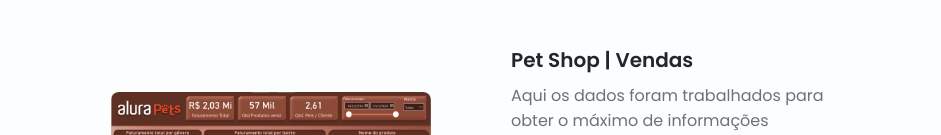
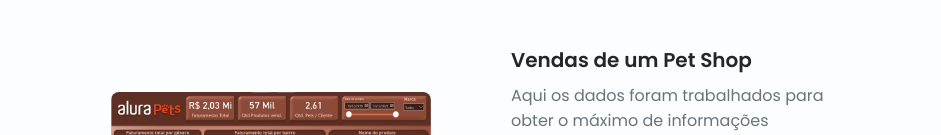
Before and after one commit to renangueds/portfolio, a plain HTML site: page index.html in a window 1280 px wide. Shown: the part 2477-2612 px from the top of the page, without its empty margins (169-1110 px from the left). Drawn offline with nearby package versions, Linux system fonts and the light colour scheme.

Commit message:
Correção layout CV

```diff
--- a/index.html
+++ b/index.html
@@ -387,7 +387,7 @@
                     <div class="portfolio-content grid swiper-slide">
                         <img src="img/port04.png" alt="Portfolio" class="portfolio-img">
                         <div class="portfolio-data">
-                            <h3 class="portfolio-title">Pet Shop | Vendas</h3>
+                            <h3 class="portfolio-title">Vendas de um Pet Shop</h3>
                             <p class="portfolio-description">Aqui os dados foram trabalhados para obter o máximo de informações envolvidas nas vendas dos produtos comercializados pelo pet shop, como quantidade exata de cada produto vendido, gênero que mais compra e o local de residência dos clientes.</p>
                             <a href="https://app.powerbi.com/view?r=eyJrIjoiOGQxMmYyMWItY2UyZS00M2U1LTk1MWQtMTg2OWZkZjFhZTYyIiwidCI6ImU0NzYxYzU4LTg1MDItNDNkMC04N2RkLTgyNmIwNmVlZTdiNCJ9" class="button button-flex button-small portfolio-button" target="_blank">
                                 Veja <i class="fas fa-arrow-right button-icon"></i>
```
Also changed, not shown: 2 other files.
